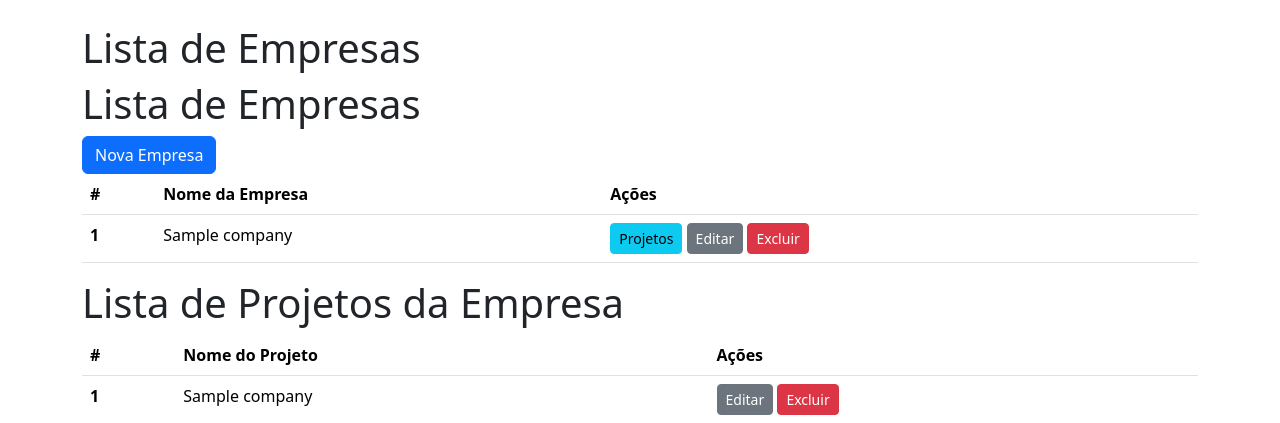
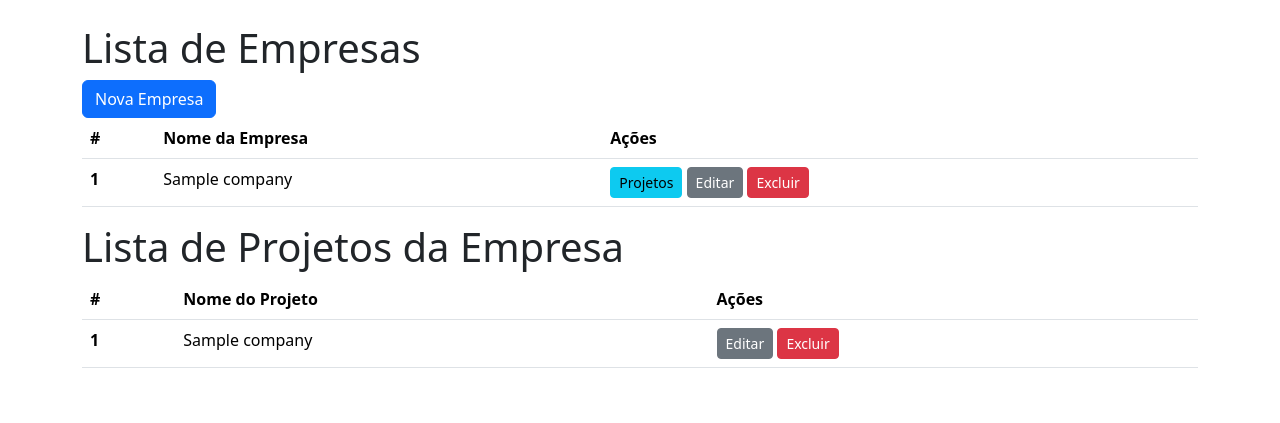
Before and after one commit to ViniciusHSilva6605/Gerenciamento_de_projetos, a Django app: template todos/templates/todos/todo_list.html in a window 1280 px wide. Shown: the part 56-479 px from the top of the page. Run offline with Django 4.2, Linux system fonts and the light colour scheme; the template is opened without the code that fills it: most values are stand-ins (such as "Sample title", 1, 10 or a date in 2020).

Commit message:
Update todo_list.html

```diff
--- a/todos/templates/todos/todo_list.html
+++ b/todos/templates/todos/todo_list.html
@@ -6,7 +6,7 @@
 
 {% block content %}
     <h1>Lista de Empresas</h1>
-    <h1>Lista de Empresas</h1>
+
 
     <a href="{% url 'company_create' %}" class="btn btn-primary">Nova Empresa</a>
 
```
